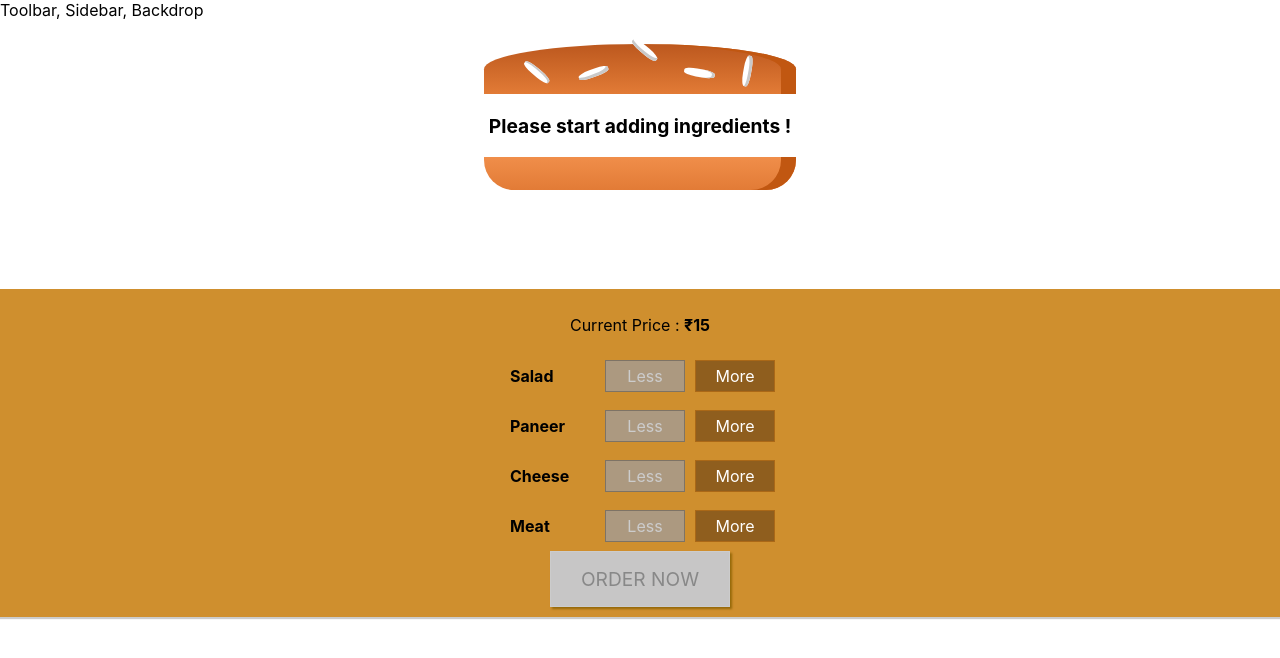
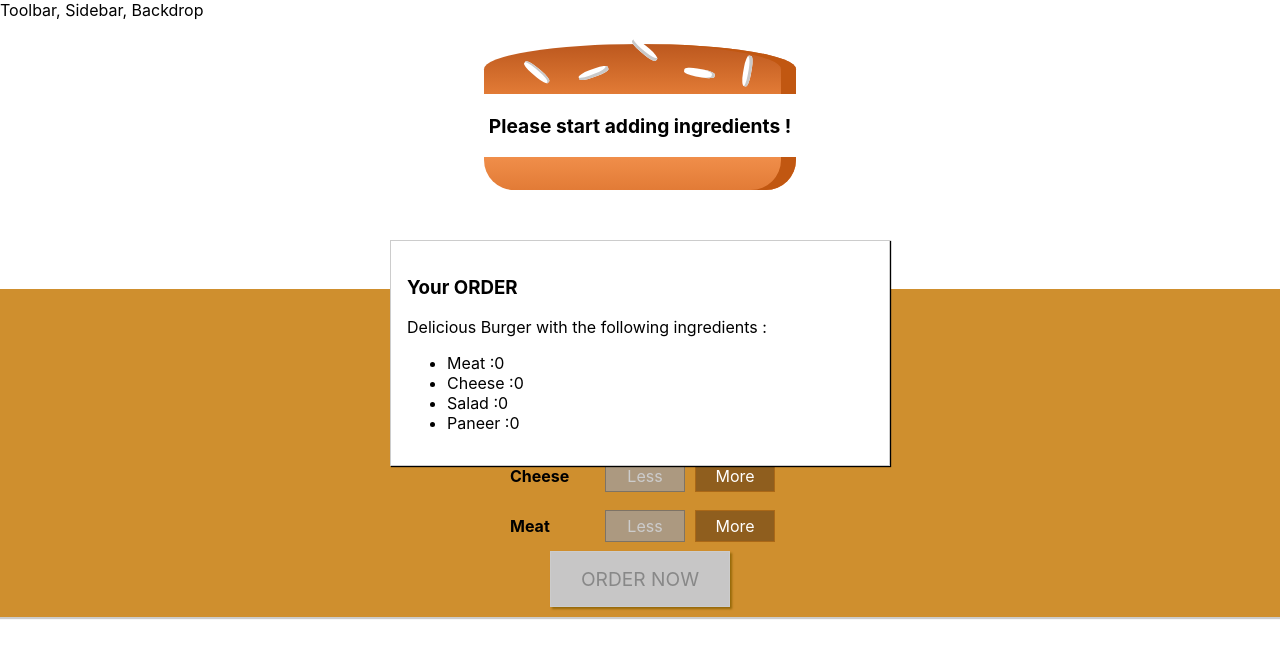
Before and after one commit to yash1rj/Buger-Builder, a React (Create React App) app: page / in a window 1280 px wide. Shown: the top 658 px of the page. Built offline with nearby package versions, Linux system fonts and the light colour scheme.

Commit message:
OrderSummary
Creating the Order summary page to be shown within Modal

```diff
--- /dev/null
+++ b/src/components/Burger/OrderSummary/OrderSummary.js
@@ -0,0 +1,24 @@
+import React from 'react';
+import Aux from '../../../hoc/Auxiliary';
+
+const orderSummary = (props) => {
+    const ingredientSummary = Object.keys(props.ingredients)
+        .map(igKey => {
+            return (
+                <li key={igKey}>
+                    <span style={{ textTransform: 'capitalize' }}>{igKey} :</span>{props.ingredients[igKey]}
+                </li>
+            );
+        });
+    return (
+        <Aux>
+            <h3>Your ORDER</h3>
+            <p>Delicious Burger with the following ingredients : </p>
+            <ul>
+                {ingredientSummary}
+            </ul>
+        </Aux>
+    )
+};
+
+export default orderSummary;
--- a/src/containers/BurgerBuilder/BurgerBuilder.js
+++ b/src/containers/BurgerBuilder/BurgerBuilder.js
@@ -4,6 +4,8 @@ import Aux from '../../hoc/Auxiliary';
 import Burger from '../../components/Burger/Burger';
 
 import BuildControls from '../../components/Burger/BuildControls/BuildControls';
+import Modal from '../../components/UI/Modal/Modal';
+import OrderSummary from '../../components/Burger/OrderSummary/OrderSummary';
 
 const INGREDIENTS_PRICES = {
     salad: 10,
@@ -85,6 +87,7 @@ class BurgerBuilder extends Component {
 
         return (
             <Aux>
+                <Modal><OrderSummary ingredients={this.state.ingredients} /></Modal>
                 <Burger ingredients={this.state.ingredients} />
                 <BuildControls
                     ingredientAdded={this.addIngredientHandler}
```
